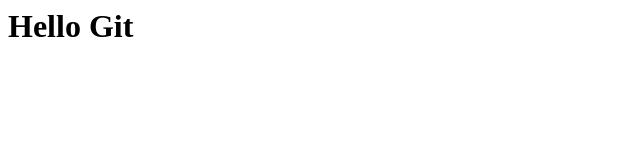
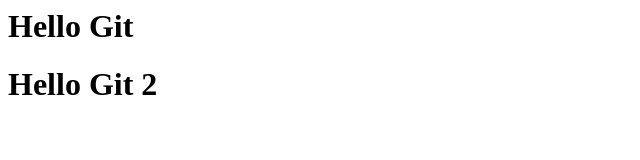
Before and after one commit to nguyentrungtinh2003/demo-repo, a plain HTML site: page index.html in a window 1280 px wide. Shown: the whole page, without its empty margins (0-640 px from the left). Drawn offline with Linux system fonts and the light colour scheme.

Commit message:
Update index.html line 2

```diff
--- a/index.html
+++ b/index.html
@@ -1 +1,2 @@
 <h1>Hello Git</h1>
+<h1>Hello Git 2</h1>
```
